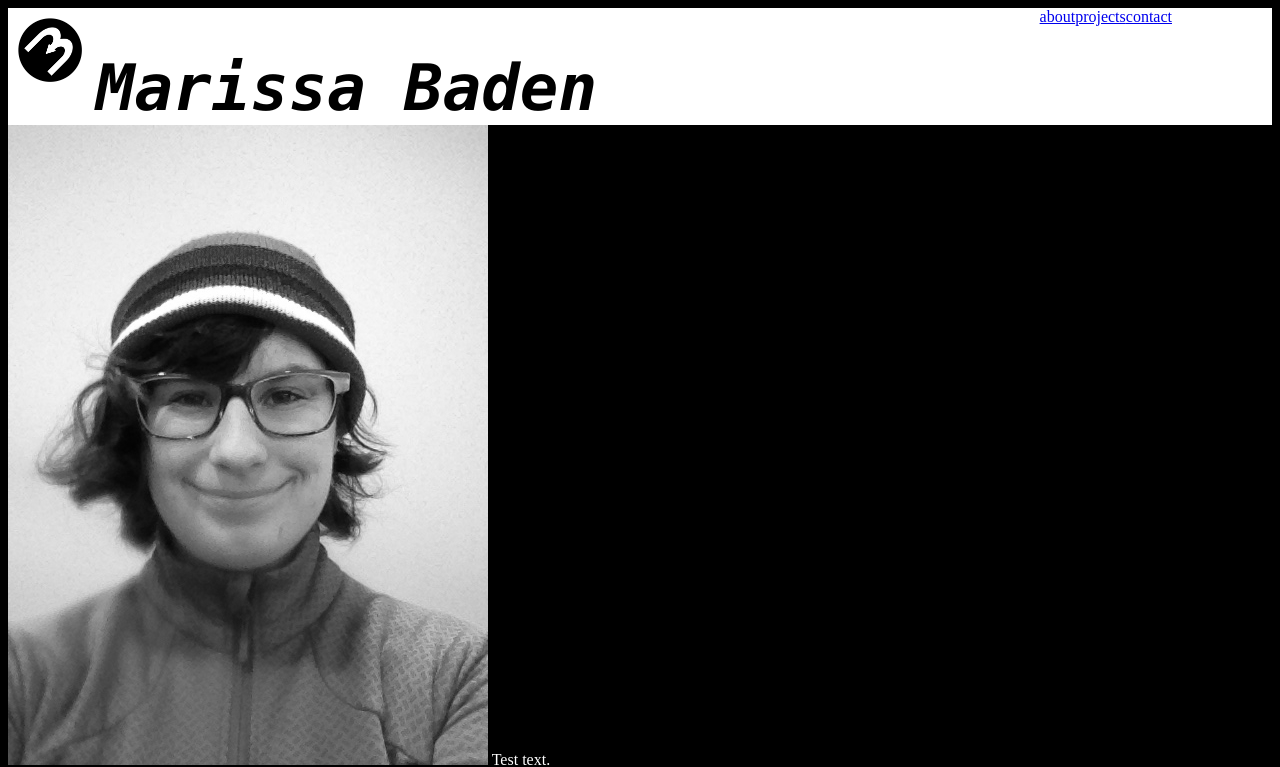
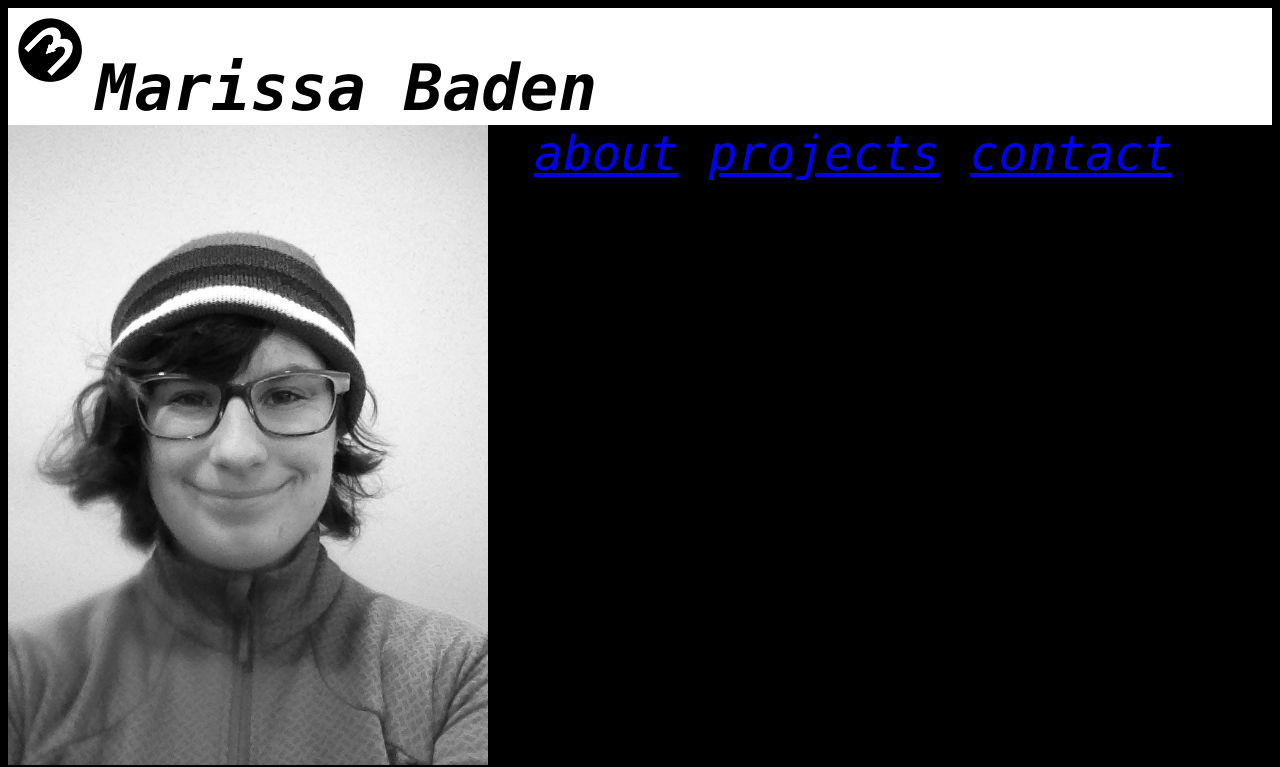
Before and after one commit to athenaie/me, a PHP site: page / in a window 1280 px wide. Shown: the top 767 px of the page. Run offline with PHP 8.4, Linux system fonts and the light colour scheme.

Commit message:
Apply hh3 style to ha.

```diff
--- a/style.css
+++ b/style.css
@@ -7,7 +7,7 @@
   vertical-align: middle;
 }
 
-header h3 {
+header a {
   text-align: right;
   font-size: 3em;
   font-family: "Lucida Console", Monaco, monospace;
```
